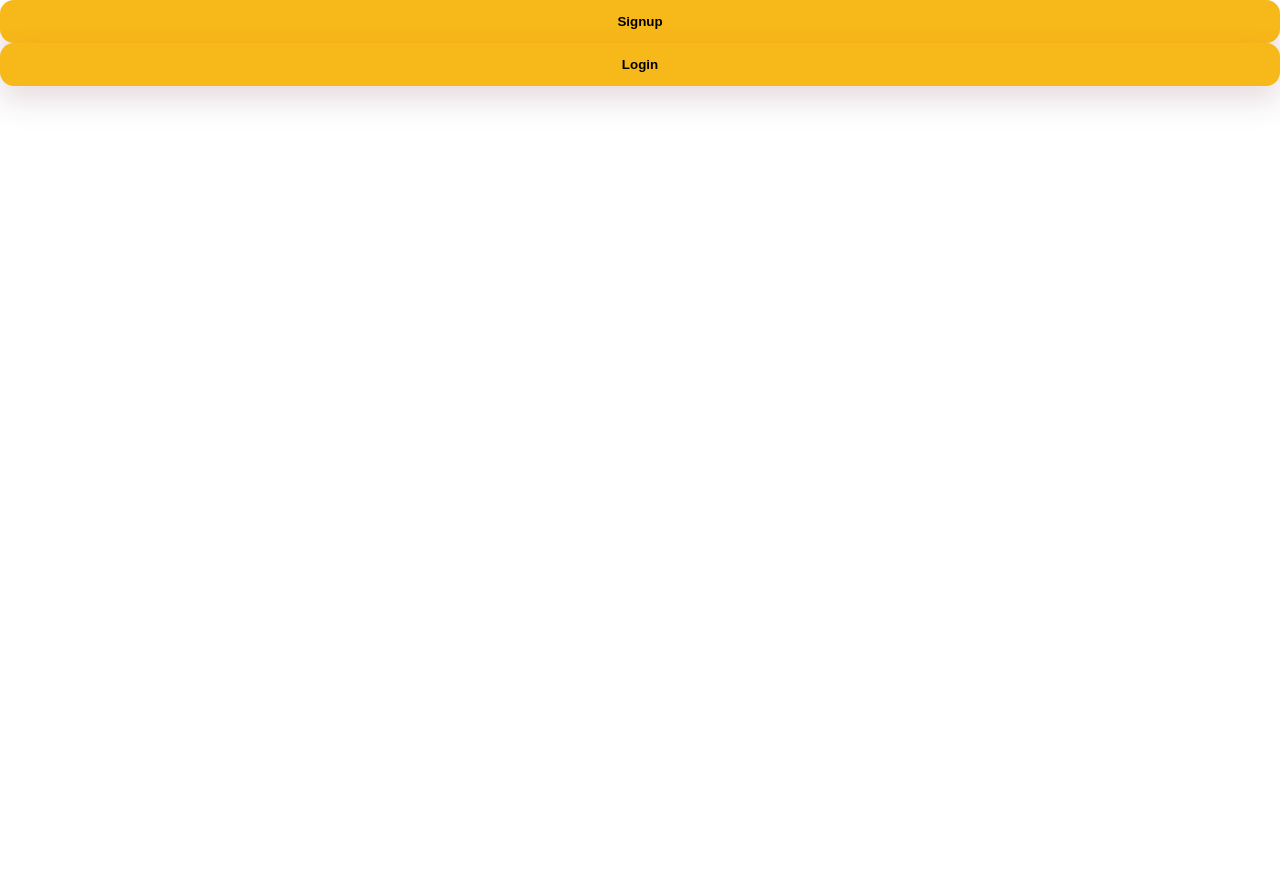
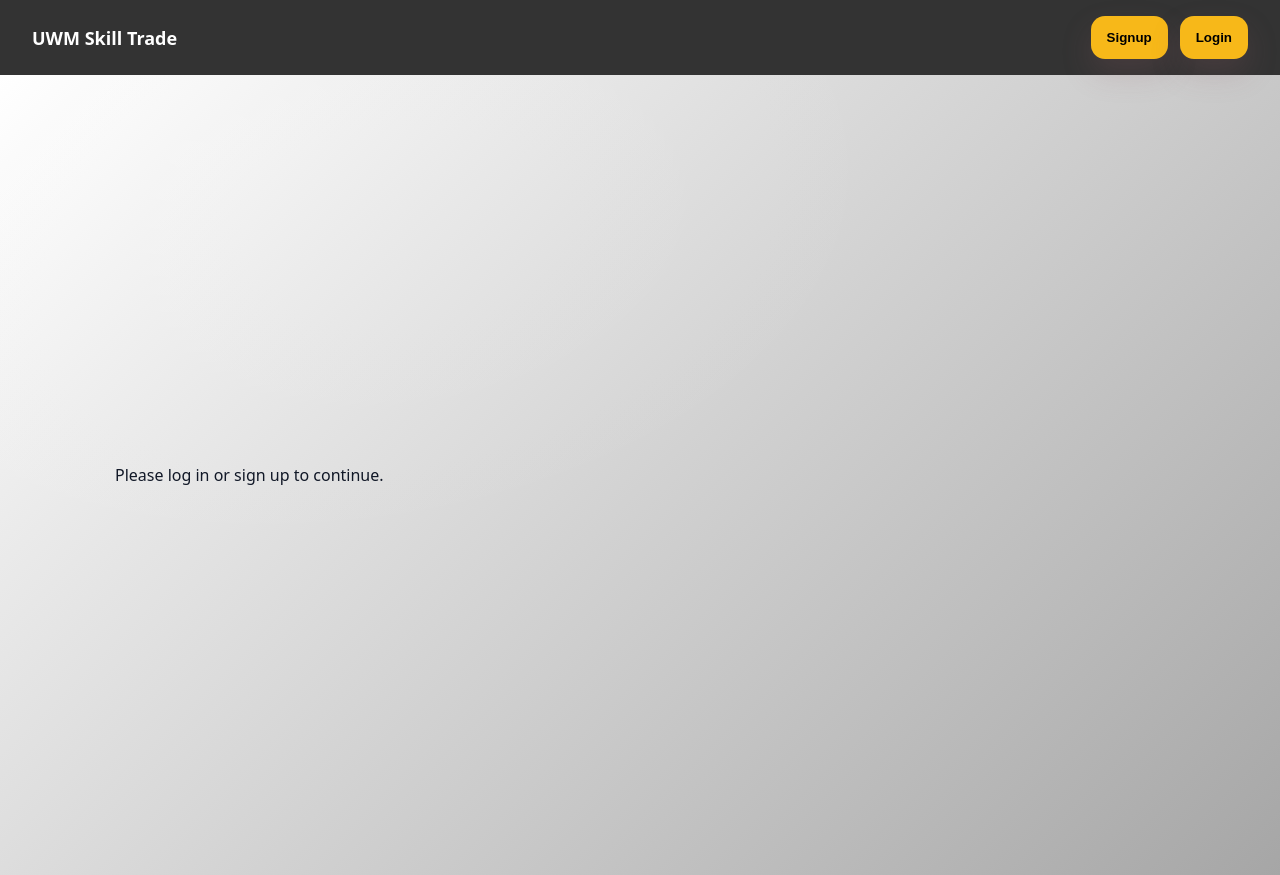
Before and after one commit to iMartorana/Group9_testing, a React (Vite) app in the folder frontend/: page / in a window 1280 px wide. Before the commit the page ends 800 px from the top, so only its background shows below. Built offline with nearby package versions, Linux system fonts and the light colour scheme.

Commit message:
Added a navigation bar at the top of the screen.

```diff
--- a/frontend/src/App.css
+++ b/frontend/src/App.css
@@ -2,8 +2,8 @@
 * { box-sizing: border-box; margin: 0; padding: 0; }
 
 :root{
-  --bg1: #2b2b2b;
-  --bg2: #6a4a4a;
+  --bg1: #ffffff;
+  --bg2: #a6a6a6;
   --card: #ffffff;
   --text: #111827;
   --muted: #6b7280;
@@ -43,6 +43,15 @@ body{
   box-shadow: var(--shadow);
   overflow: hidden;
   border: 1px solid rgba(255,255,255,.15);
+}
+.navbar {
+  display: flex;
+  justify-content: space-between;
+  align-items: center;
+  background-color: #333;
+  padding: 1rem 2rem;
+  color: white;
+  min-width: 60px;
 }
 
 /* Left panel */
--- a/frontend/src/App.jsx
+++ b/frontend/src/App.jsx
@@ -6,6 +6,28 @@ const DEMO_USERS = [
   { role: "student", username: "student", password: "Student@123" },
   { role: "client", username: "client", password: "Client@123" },
 ];
+
+function Navbar({ isAuthenticated, user, onLogin, onSignup, onLogout }) {
+  return (
+    <nav className="navbar">
+      <span style={{ fontWeight: 700, fontSize: "18px" }}>UWM Skill Trade</span>
+      <div style={{ display: "flex", gap: "12px", alignItems: "center" }}>
+        {isAuthenticated ? (
+          <>
+            <span style={{ fontSize: "14px" }}>{user?.email}</span>
+            <button className="btn" onClick={onLogout}>Logout</button>
+          </>
+        ) : (
+          <>
+            <button className="btn" onClick={onSignup}>Signup</button>
+
+            <button className="btn" onClick={onLogin}>Login</button>
+          </>
+        )}
+      </div>
+    </nav>
+  );
+}
 
 export default function App() {
   const {
@@ -17,32 +39,33 @@ export default function App() {
     user, // User profile
   } = useAuth0();
 
-  const signup = () =>
-    login({ authorizationParams: { screen_hint: "signup" } });
+  const signup = () => login({ authorizationParams: { screen_hint: "signup" } });
 
-  const logout = () =>
-    auth0Logout({ logoutParams: { returnTo: window.location.origin } });
+  const logout = () => auth0Logout({ logoutParams: { returnTo: window.location.origin } });
 
+  return (
+    <>
+      <Navbar
+        isAuthenticated={isAuthenticated}
+        user={user}
+        onLogin={login}
+        onSignup={signup}
+        onLogout={logout}
+      />
 
-
-  if (isLoading) return "Loading...";
-  return isAuthenticated ? (
-    <>
-      <p>Logged in as {user.email}</p>
-
-      <h1>User Profile</h1>
-
-      <pre>{JSON.stringify(user, null, 2)}</pre>
-
-      <button className="btn" onClick={logout}>Logout</button>
-    </>
-  ) : (
-    <>
-      {error && <p>Error: {error.message}</p>}
-
-      <button className="btn" onClick={signup}>Signup</button>
-
-      <button className="btn" onClick={login}>Login</button>
+      <div className="page">
+        {isAuthenticated ? (
+          <div className="shell">
+            <h1>User Profile</h1>
+            <pre className="profile">{JSON.stringify(user, null, 2)}</pre>
+          </div>
+        ) : (
+          <div className="shell">
+            {error && <p className="error">Error: {error.message}</p>}
+            <p>Please log in or sign up to continue.</p>
+          </div>
+        )}
+      </div>
     </>
   );
 }
```
